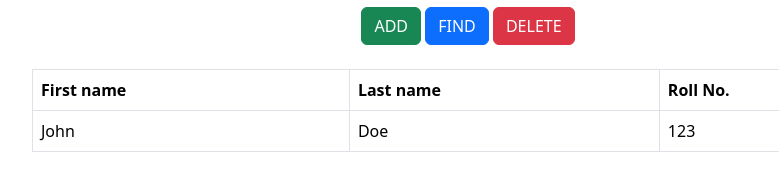
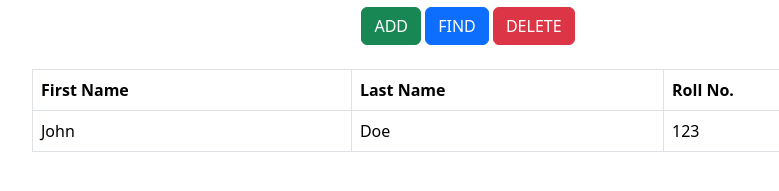
Before and after one commit to ashfaqdotes/js-student-form, a plain HTML site: page index.html in a window 1280 px wide. Shown: the part 359-550 px from the top of the page, 172-951 px from the left. Drawn offline with nearby package versions, Linux system fonts and the light colour scheme.

Commit message:
Update index.html

```diff
--- a/index.html
+++ b/index.html
@@ -30,8 +30,8 @@
     <table class="table table-bordered p-2">
       <thead>
         <tr>
-          <th>First name</th>
-          <th>Last name</th>
+          <th>First Name</th>
+          <th>Last Name</th>
           <th>Roll No.</th>
         </tr>
       </thead>
```
